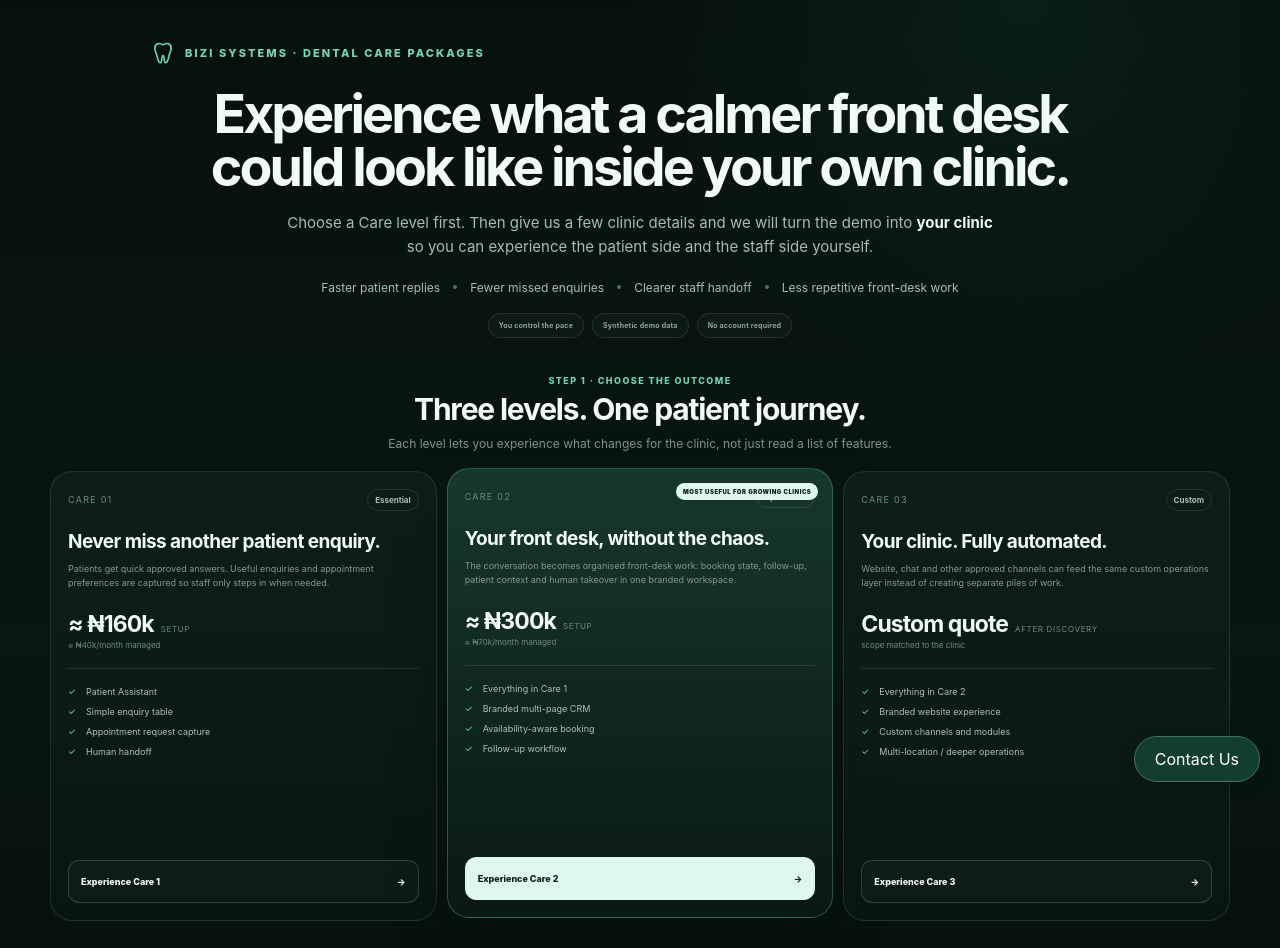
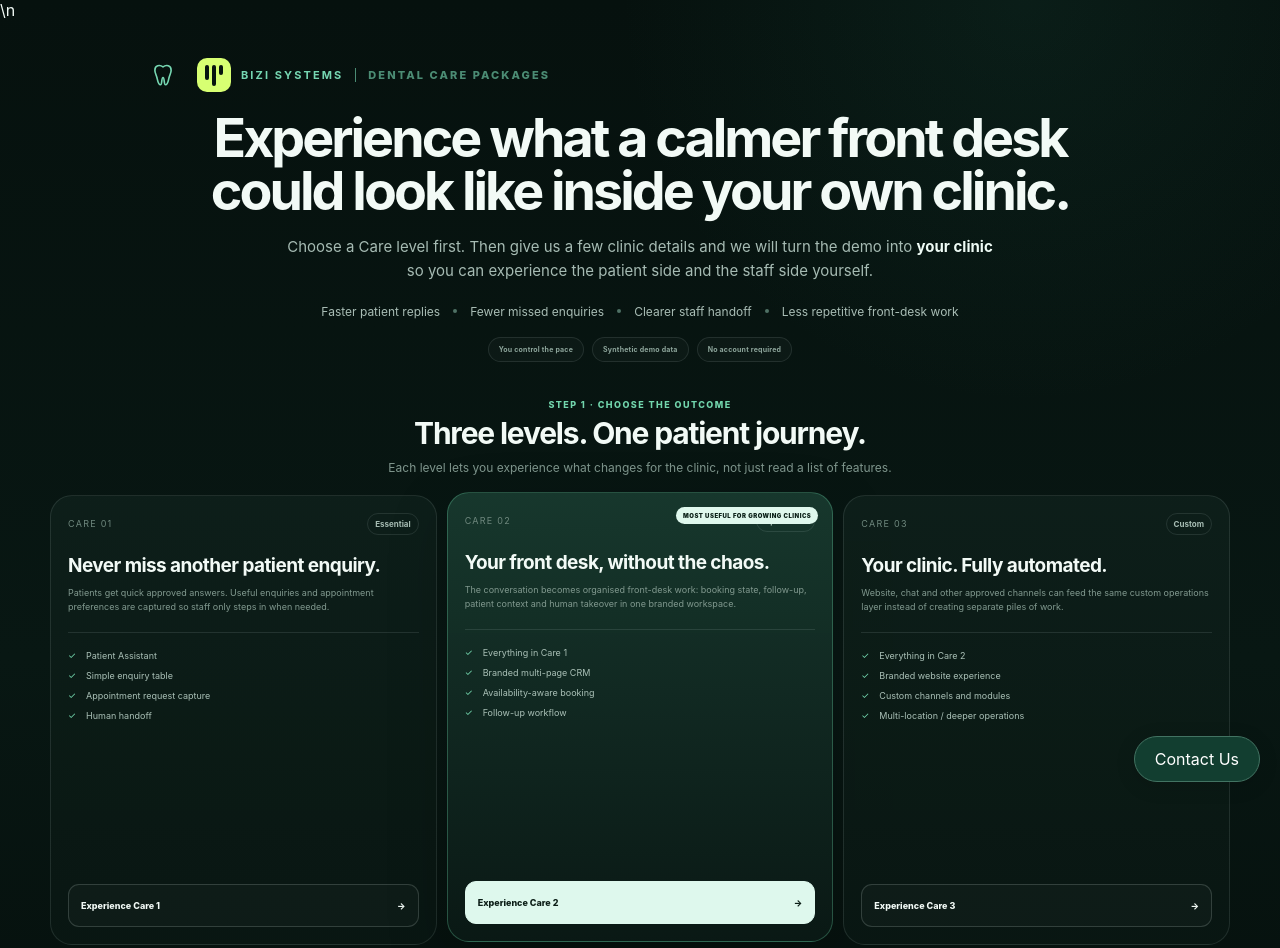
Before and after one commit to oyekola-ololade/whatsapp-support-bot, a website: page bizi-dentist-care-demo/index.html in a window 1280 px wide. Shown: the top 948 px of the page. Drawn offline with Linux system fonts and the light colour scheme.

Commit message:
Brand dental demo and remove package prices

```diff
--- a/bizi-dentist-care-demo/index.html
+++ b/bizi-dentist-care-demo/index.html
@@ -10,14 +10,14 @@
   <link rel="stylesheet" href="/v2.css">
   <link rel="stylesheet" href="/screenfit.css">
   <link rel="stylesheet" href="/review-hotfix.css">
-  <link rel="stylesheet" href="/conversion.css">
+  <link rel="stylesheet" href="/conversion.css">\n  <style>.bizi-wordmark{display:inline-flex;align-items:center;gap:10px}.bizi-symbol{width:34px;height:34px;border-radius:10px;background:#d7ff72;display:inline-grid;grid-template-columns:repeat(3,4px);gap:3px;place-content:center;flex:none}.bizi-symbol i{display:block;width:4px;background:#07140f;border-radius:4px}.bizi-symbol i:nth-child(1){height:15px}.bizi-symbol i:nth-child(2){height:21px}.bizi-symbol i:nth-child(3){height:10px}.tiny-brand{display:flex!important;align-items:center;gap:12px!important}.tiny-brand .care-context{opacity:.62;border-left:1px solid currentColor;padding-left:12px}</style>
 </head>
 <body>
   <main>
     <section id="builder" class="builder">
       <div class="sales-shell">
         <div class="builder-copy">
-          <div class="tiny-brand">BIZI SYSTEMS · DENTAL CARE PACKAGES</div>
+          <div class="tiny-brand"><span class="bizi-wordmark"><span class="bizi-symbol" aria-hidden="true"><i></i><i></i><i></i></span><strong>BIZI SYSTEMS</strong></span><span class="care-context">DENTAL CARE PACKAGES</span></div>
           <h1>Experience what a calmer front desk could look like inside your own clinic.</h1>
           <p>Choose a Care level first. Then give us a few clinic details and we will turn the demo into <strong>your clinic</strong> so you can experience the patient side and the staff side yourself.</p>
           <div class="outcome-strip"><span>Faster patient replies</span><i></i><span>Fewer missed enquiries</span><i></i><span>Clearer staff handoff</span><i></i><span>Less repetitive front-desk work</span></div>
@@ -30,8 +30,6 @@
               <div class="care-card-top"><span>CARE 01</span><b>Essential</b></div>
               <h3>Never miss another patient enquiry.</h3>
               <p>Patients get quick approved answers. Useful enquiries and appointment preferences are captured so staff only steps in when needed.</p>
-              <div class="care-price"><strong>≈ ₦160k</strong><span>setup</span></div>
-              <small class="managed">≈ ₦40k/month managed</small>
               <ul><li>Patient Assistant</li><li>Simple enquiry table</li><li>Appointment request capture</li><li>Human handoff</li></ul>
               <button type="button" data-pick-level="1">Experience Care 1 <span>→</span></button>
             </article>
@@ -41,8 +39,6 @@
               <div class="care-card-top"><span>CARE 02</span><b>Operations</b></div>
               <h3>Your front desk, without the chaos.</h3>
               <p>The conversation becomes organised front-desk work: booking state, follow-up, patient context and human takeover in one branded workspace.</p>
-              <div class="care-price"><strong>≈ ₦300k</strong><span>setup</span></div>
-              <small class="managed">≈ ₦70k/month managed</small>
               <ul><li>Everything in Care 1</li><li>Branded multi-page CRM</li><li>Availability-aware booking</li><li>Follow-up workflow</li></ul>
               <button type="button" data-pick-level="2">Experience Care 2 <span>→</span></button>
             </article>
@@ -51,8 +47,6 @@
               <div class="care-card-top"><span>CARE 03</span><b>Custom</b></div>
               <h3>Your clinic. Fully automated.</h3>
               <p>Website, chat and other approved channels can feed the same custom operations layer instead of creating separate piles of work.</p>
-              <div class="care-price"><strong>Custom quote</strong><span>after discovery</span></div>
-              <small class="managed">scope matched to the clinic</small>
               <ul><li>Everything in Care 2</li><li>Branded website experience</li><li>Custom channels and modules</li><li>Multi-location / deeper operations</li></ul>
               <button type="button" data-pick-level="3">Experience Care 3 <span>→</span></button>
             </article>
```
